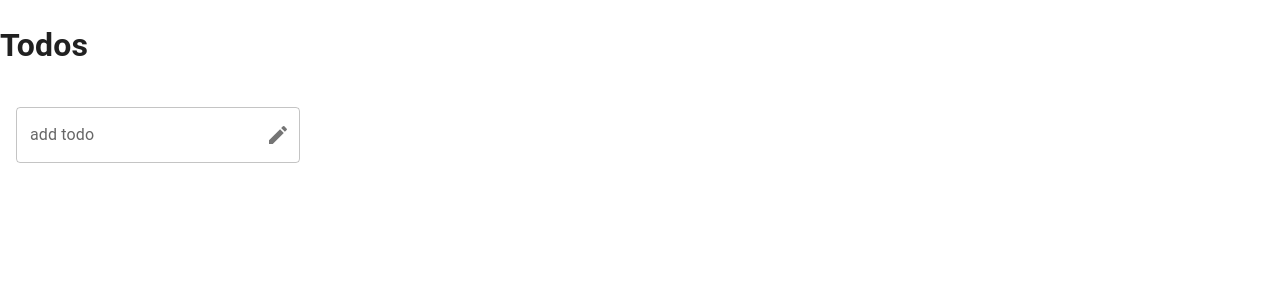
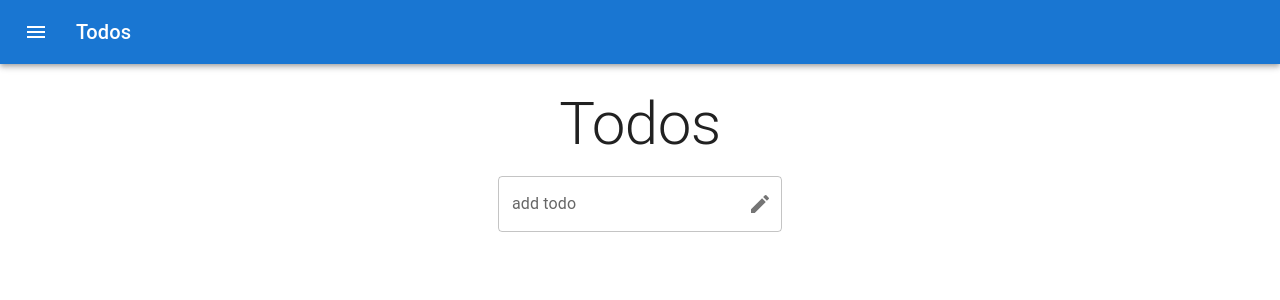
Before and after one commit to iamhruthiks/Todos-HRUTHIK-S, a React (Vite) app: page / in a window 1280 px wide. Shown: the top 300 px of the page. Built offline with nearby package versions, Linux system fonts and the light colour scheme.

Commit message:
add basic styles

```diff
--- a/src/App.jsx
+++ b/src/App.jsx
@@ -1,12 +1,13 @@
 import { CssBaseline } from "@mui/material"
 import TodoList from "./TodoList"
+import Navbar from "./Navbar"
 
 function App() {
 
   return (
     <>
       <CssBaseline />
-      <h1>Todos</h1>
+      <Navbar />
       <TodoList />
     </>
   )
--- /dev/null
+++ b/src/Navbar.jsx
@@ -0,0 +1,30 @@
+import * as React from 'react';
+import AppBar from '@mui/material/AppBar';
+import Box from '@mui/material/Box';
+import Toolbar from '@mui/material/Toolbar';
+import Typography from '@mui/material/Typography';
+import IconButton from '@mui/material/IconButton';
+import MenuIcon from '@mui/icons-material/Menu';
+
+export default function Navbar() {
+    return (
+        <Box sx={{ flexGrow: 1 }}>
+            <AppBar position="static">
+                <Toolbar>
+                    <IconButton
+                        size="large"
+                        edge="start"
+                        color="inherit"
+                        aria-label="menu"
+                        sx={{ mr: 2 }}
+                    >
+                        <MenuIcon />
+                    </IconButton>
+                    <Typography variant="h6" component="div" sx={{ flexGrow: 1 }}>
+                        Todos
+                    </Typography>
+                </Toolbar>
+            </AppBar>
+        </Box>
+    );
+}
--- a/src/TodoForm.jsx
+++ b/src/TodoForm.jsx
@@ -4,6 +4,7 @@ import { useState } from 'react';
 import { Create } from '@mui/icons-material'
 import { InputAdornment } from '@mui/material'
 import { IconButton } from '@mui/material';
+
 
 export default function TodoForm({ addTodo }) {
     const [text, setText] = useState("")
@@ -14,6 +15,7 @@ export default function TodoForm({ addTodo }) {
         evt.preventDefault()
         addTodo(text)
         setText("")
+
     }
     return (
         <ListItem>
--- a/src/TodoList.jsx
+++ b/src/TodoList.jsx
@@ -3,6 +3,7 @@ import List from '@mui/material/List';
 import { useState, useEffect } from 'react';
 import Todoitem from './Todoitem';
 import TodoForm from './TodoForm';
+import { Box, Typography } from '@mui/material';
 
 // const initialTodos = [
 //     { id: 1, text: "walk the dog", completed: false },
@@ -49,6 +50,16 @@ export default function TodoList() {
         })
     }
     return (
+        <Box sx={{
+            display: "flex",
+            justifyContent: "center",
+            flexDirection: "column",
+            alignItems: "center",
+            m: 3
+        }}>
+            <Typography variant="h2" component="h1" sx={{ flexGrow: 1 }}>
+                Todos
+            </Typography>
             <List sx={{ width: '100', maxWidth: 360, bgcolor: 'background.paper' }}>
                 {todos.map((todo) => (
                     <Todoitem
@@ -60,5 +71,6 @@ export default function TodoList() {
                 ))}
                 <TodoForm addTodo={addTodo} />
             </List>
+        </Box>
     );
 }
```
Lines whose indentation alone changed are shown as unchanged.
